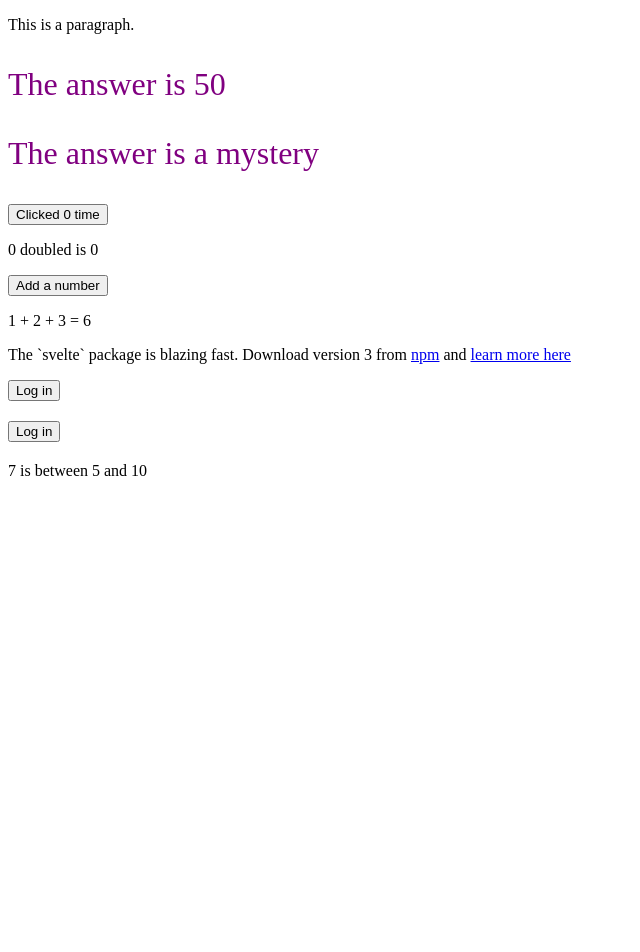
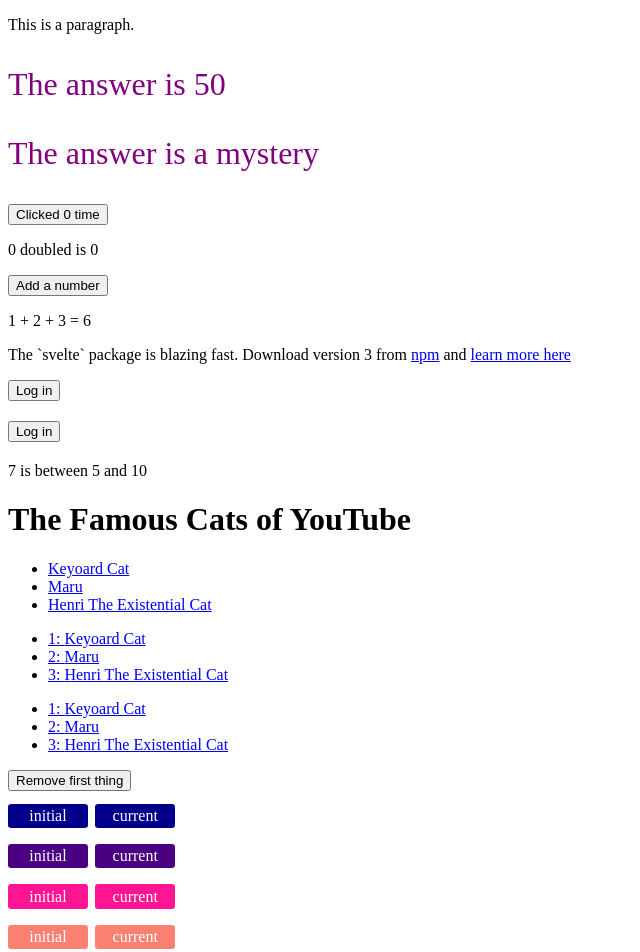
Before and after one commit to Ocknyer/Svelte_study, a SvelteKit app: page / in a window 1280 px wide. Shown: the top 952 px of the page, without its empty margins (0-640 px from the left). Before the commit the page ends 800 px from the top, so only its background shows below. Built offline with nearby package versions, Linux system fonts and the light colour scheme.

Commit message:
each blocks, keyed each blocks

```diff
--- a/src/routes/+page.svelte
+++ b/src/routes/+page.svelte
@@ -1,7 +1,9 @@
 <script>
 	import Nested from './Nested.svelte';
 	import SpreadProps from './Spread/SpreadProps.svelte';
-	import IfBlocks from './IfBlocks/ifBlocks.svelte';
+	import IfBlocks from './IfBlocks/IfBlocks.svelte';
+	import EachBlocks from './EachBlocks/EachBlocks.svelte';
+	import KeyedEachBlocks from './KeyedEachBlocks/KeyedEachBlocks.svelte';
 
 	let count = 0;
 	// 반응형 선언
@@ -46,3 +48,7 @@
 <SpreadProps />
 
 <IfBlocks />
+
+<EachBlocks />
+
+<KeyedEachBlocks />
--- /dev/null
+++ b/src/routes/EachBlocks/EachBlocks.svelte
@@ -0,0 +1,33 @@
+<script>
+  let cats = [
+    { id: 'J---aiyznGq', name: 'Keyoard Cat' },
+    { id: 'z_AbfPXTKms', name: 'Maru' },
+    { id: 'OUtn3pvWmpg', name: 'Henri The Existential Cat' }
+  ]
+</script>
+
+<h1>The Famous Cats of YouTube</h1>
+
+<ul>
+  {#each cats as cat}
+  <li><a target="_blank" href="https://www.youtube.com/watch?v={cat.id}" rel="noreferrer">
+    {cat.name}
+  </a></li>
+  {/each}
+</ul>
+
+<ul>
+  {#each cats as cat, i}
+    <li><a target="_blank" href="https://www.youtube.com/watch?v={cat.id}" rel="noreferrer">
+      {i + 1}: {cat.name}
+    </a></li>
+  {/each}
+</ul>
+
+<ul>
+	{#each cats as { id, name }, i}
+		<li><a target="_blank" href="https://www.youtube.com/watch?v={id}" rel="noreferrer">
+			{i + 1}: {name}
+		</a></li>
+	{/each}
+</ul>
--- /dev/null
+++ b/src/routes/KeyedEachBlocks/KeyedEachBlocks.svelte
@@ -0,0 +1,23 @@
+<script>
+  import Thing from './Things.svelte'
+
+  let things = [
+		{ id: 1, color: 'darkblue' },
+		{ id: 2, color: 'indigo' },
+		{ id: 3, color: 'deeppink' },
+		{ id: 4, color: 'salmon' },
+		{ id: 5, color: 'gold' },
+	];
+
+  function handleClick() {
+    things = things.slice(1);
+  }
+</script>
+
+<button on:click={handleClick}>
+  Remove first thing
+</button>
+
+{#each things as thing}
+  <Thing current={thing.color}/>
+{/each}
--- /dev/null
+++ b/src/routes/KeyedEachBlocks/Things.svelte
@@ -0,0 +1,40 @@
+<script>
+  import { onDestroy } from "svelte";
+
+  const emojis = {
+        apple: "🍎",
+        banana: "🍌",
+        carrot: "🥕",
+        doughnut: "🍩",
+        egg: "🥚"
+	}
+
+  export let current;
+
+  const initial = current;
+
+  onDestroy(() => {
+    console.log('thing destroyed: ' + current)
+  });
+</script>
+
+<p>
+  <span style="background-color: {initial};">initial</span>
+  <span style="background-color: {current};">current</span>
+</p>
+
+<style>
+  p {
+    margin: 0.8em 0;
+  }
+
+  span {
+    display: inline-block;
+    padding: 0.2em 0.5em;
+    margin: 0 0.2em 0.2em 0;
+    width: 4em;
+    text-align: center;
+    border-radius: 0.2em;
+    color: white;
+  }
+</style>
```
